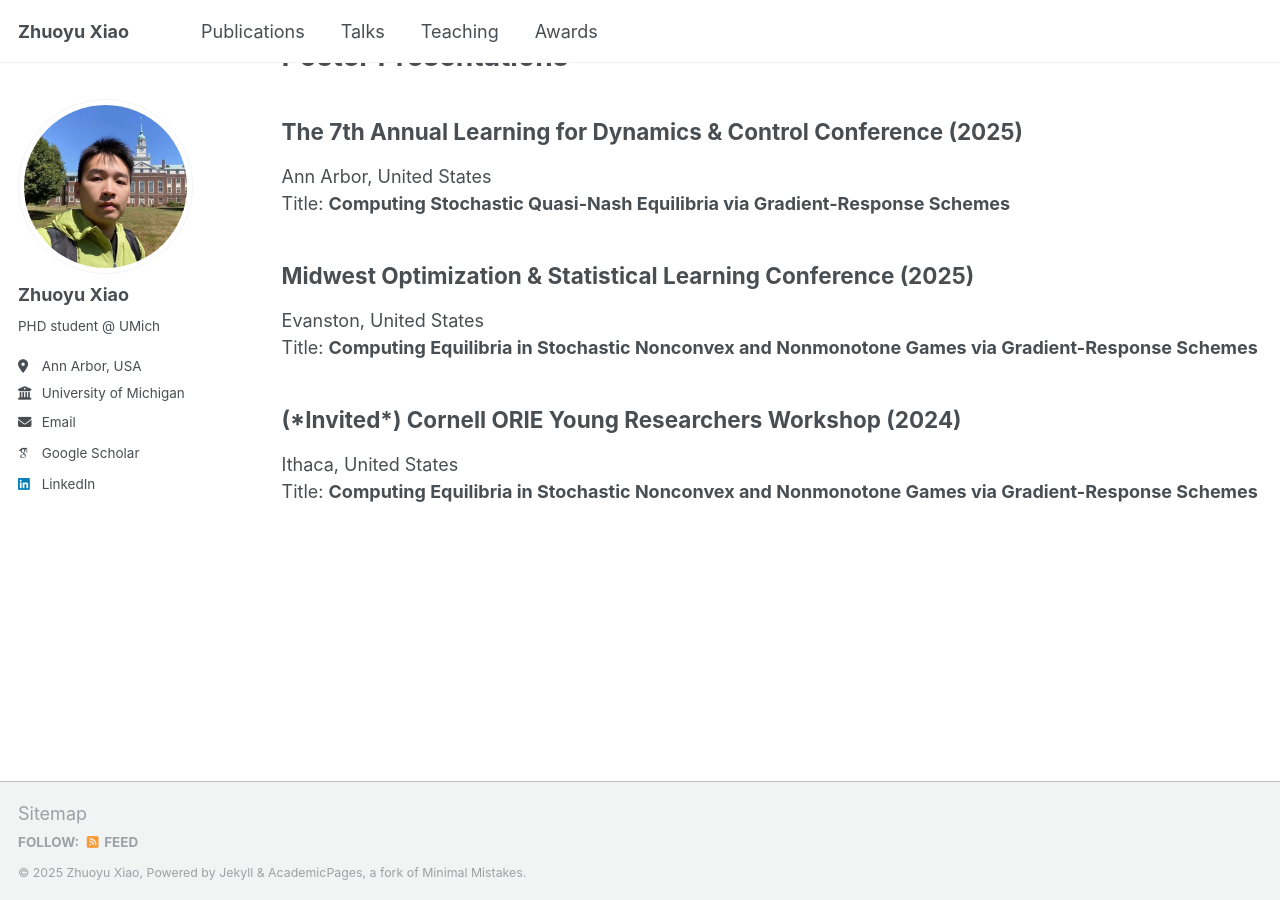
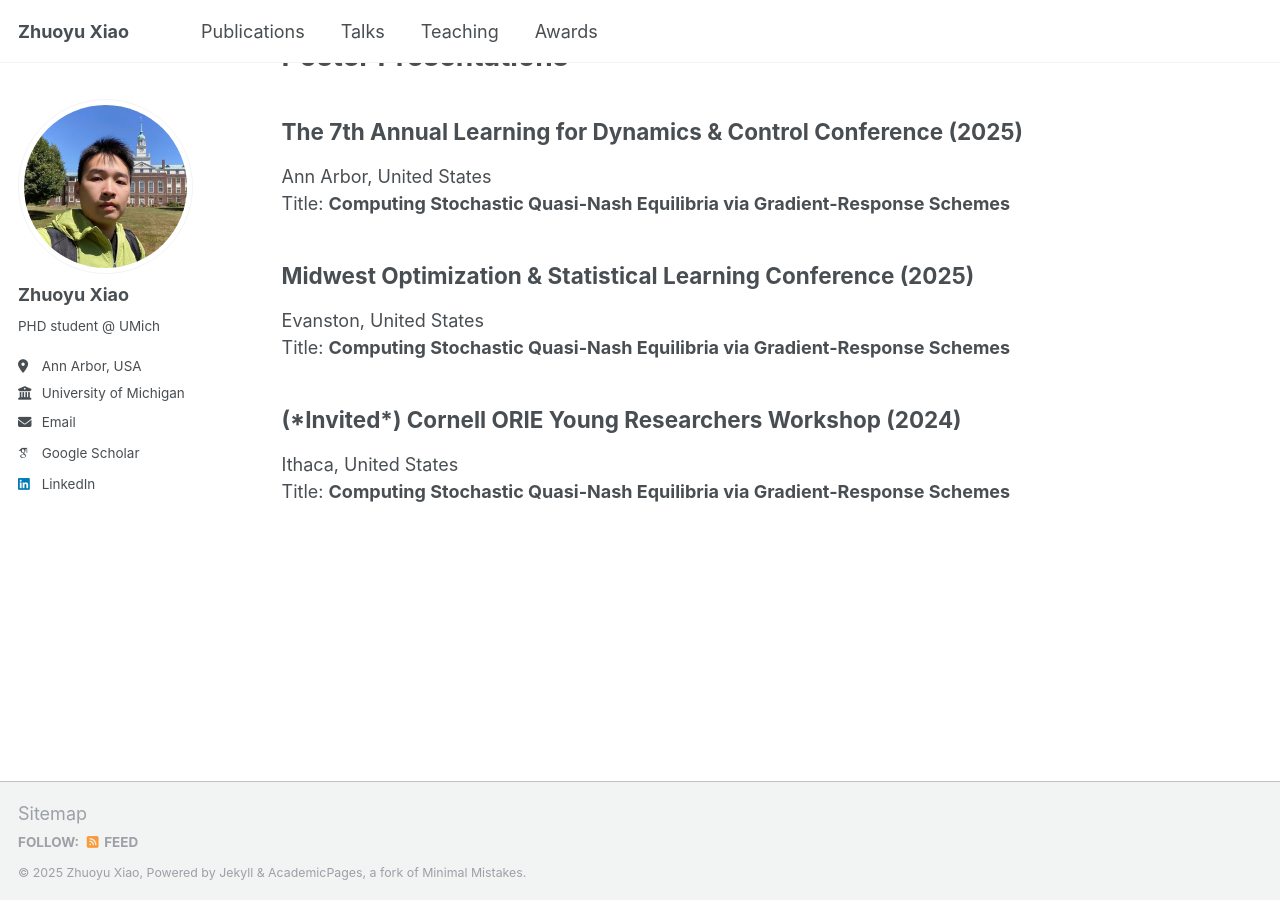
Before and after one commit to zyxiao97/zyxiao97.github.io, a Jekyll site: the page built from _pages/talks.md, in a window 1280 px wide and 900 px high, scrolled down 667 px. Built offline with Jekyll 4.4.1, drawn with Linux system fonts in a browser that asks for light colours; some web fonts are replaced.

Commit message:
Update talks.md

```diff
--- a/_pages/talks.md
+++ b/_pages/talks.md
@@ -33,8 +33,8 @@ Title: **Computing Stochastic Quasi-Nash Equilibria via Gradient-Response Scheme
 
 ## Midwest Optimization & Statistical Learning Conference (2025)
 Evanston, United States
-Title: **Computing Equilibria in Stochastic Nonconvex and Nonmonotone Games via Gradient-Response Schemes**
+Title: **Computing Stochastic Quasi-Nash Equilibria via Gradient-Response Schemes**
 
 ## (\*Invited\*) Cornell ORIE Young Researchers Workshop (2024)
 Ithaca, United States
-Title: **Computing Equilibria in Stochastic Nonconvex and Nonmonotone Games via Gradient-Response Schemes**
+Title: **Computing Stochastic Quasi-Nash Equilibria via Gradient-Response Schemes**
```
